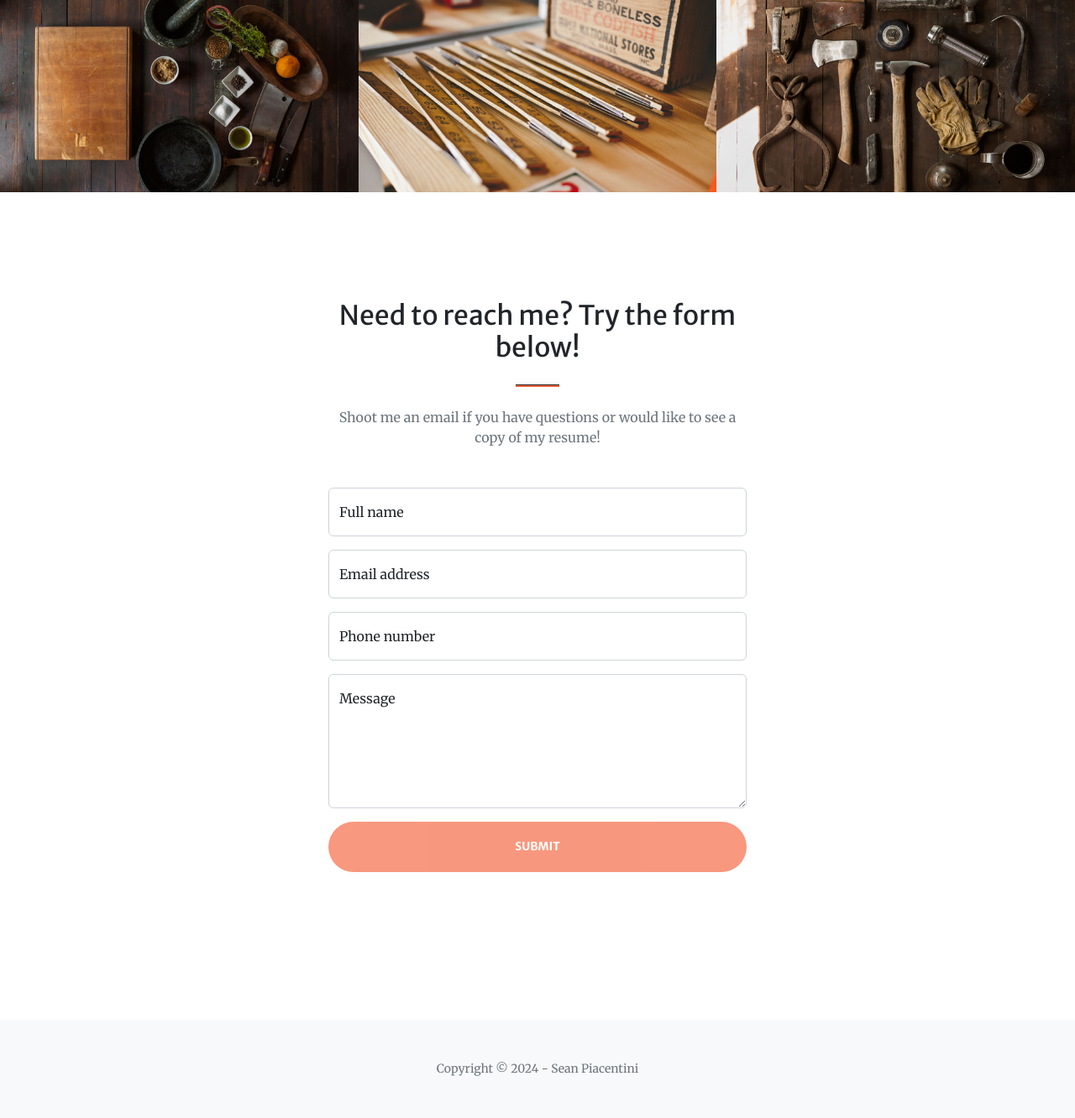
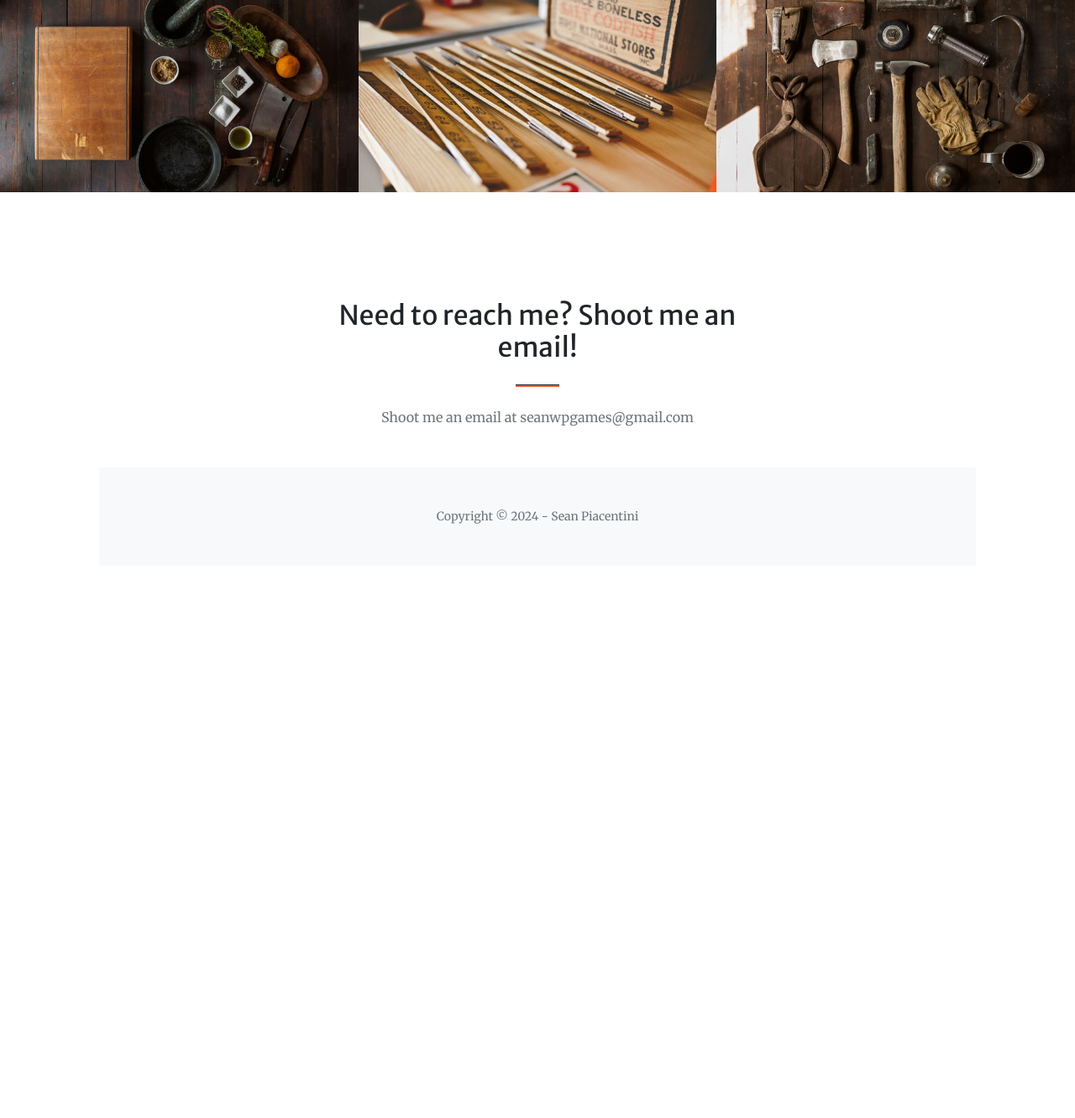
Before and after one commit to SeanRVACode/Professional-Portfolio, a Flask app: page / in a window 1280 px wide. Shown: the part 2071-3403 px from the top of the page at 84% size. After the commit the page ends 2695 px from the top, so only its background shows below. Run offline with Flask 3, Linux system fonts and the light colour scheme; some libraries are stand-ins or nearby versions.

Commit message:
Name Changes

```diff
--- a/Portfolio Website/templates/index.html
+++ b/Portfolio Website/templates/index.html
@@ -284,130 +284,14 @@
       <div class="container px-4 px-lg-5">
         <div class="row gx-4 gx-lg-5 justify-content-center">
           <div class="col-lg-8 col-xl-6 text-center">
-            <h2 class="mt-0">Need to reach me? Try the form below!</h2>
+            <h2 class="mt-0">Need to reach me? Shoot me an email!</h2>
             <hr class="divider" />
             <p class="text-muted mb-5">
-                Shoot me an email if you have questions or would like to see a copy of my resume!
+                Shoot me an email at seanwpgames@gmail.com
             </p>
           </div>
         </div>
-        <div class="row gx-4 gx-lg-5 justify-content-center mb-5">
-          <div class="col-lg-6">
-            <!-- * * * * * * * * * * * * * * *-->
-            <!-- * * SB Forms Contact Form * *-->
-            <!-- * * * * * * * * * * * * * * *-->
-            <!-- This form is pre-integrated with SB Forms.-->
-            <!-- To make this form functional, sign up at-->
-            <!-- https://startbootstrap.com/solution/contact-forms-->
-            <!-- to get an API token!-->
-            <form id="contactForm" data-sb-form-api-token="API_TOKEN">
-              <!-- Name input-->
-              <div class="form-floating mb-3">
-                <input
-                  class="form-control"
-                  id="name"
-                  type="text"
-                  placeholder="Enter your name..."
-                  data-sb-validations="required"
-                />
-                <label for="name">Full name</label>
-                <div class="invalid-feedback" data-sb-feedback="name:required">
-                  A name is required.
-                </div>
-              </div>
-              <!-- Email address input-->
-              <div class="form-floating mb-3">
-                <input
-                  class="form-control"
-                  id="email"
-                  type="email"
-                  placeholder="name@example.com"
-                  data-sb-validations="required,email"
-                />
-                <label for="email">Email address</label>
-                <div class="invalid-feedback" data-sb-feedback="email:required">
-                  An email is required.
-                </div>
-                <div class="invalid-feedback" data-sb-feedback="email:email">
-                  Email is not valid.
-                </div>
-              </div>
-              <!-- Phone number input-->
-              <div class="form-floating mb-3">
-                <input
-                  class="form-control"
-                  id="phone"
-                  type="tel"
-                  placeholder="(123) 456-7890"
-                  data-sb-validations="required"
-                />
-                <label for="phone">Phone number</label>
-                <div class="invalid-feedback" data-sb-feedback="phone:required">
-                  A phone number is required.
-                </div>
-              </div>
-              <!-- Message input-->
-              <div class="form-floating mb-3">
-                <textarea
-                  class="form-control"
-                  id="message"
-                  type="text"
-                  placeholder="Enter your message here..."
-                  style="height: 10rem"
-                  data-sb-validations="required"
-                ></textarea>
-                <label for="message">Message</label>
-                <div
-                  class="invalid-feedback"
-                  data-sb-feedback="message:required"
-                >
-                  A message is required.
-                </div>
-              </div>
-              <!-- Submit success message-->
-              <!---->
-              <!-- This is what your users will see when the form-->
-              <!-- has successfully submitted-->
-              <div class="d-none" id="submitSuccessMessage">
-                <div class="text-center mb-3">
-                  <div class="fw-bolder">Form submission successful!</div>
-                  To activate this form, sign up at
-                  <br />
-                  <a href="https://startbootstrap.com/solution/contact-forms"
-                    >https://startbootstrap.com/solution/contact-forms</a
-                  >
-                </div>
-              </div>
-              <!-- Submit error message-->
-              <!---->
-              <!-- This is what your users will see when there is-->
-              <!-- an error submitting the form-->
-              <div class="d-none" id="submitErrorMessage">
-                <div class="text-center text-danger mb-3">
-                  Error sending message!
-                </div>
-              </div>
-              <!-- Submit Button-->
-              <div class="d-grid">
-                <button
-                  class="btn btn-primary btn-xl disabled"
-                  id="submitButton"
-                  type="submit"
-                >
-                  Submit
-                </button>
-              </div>
-            </form>
-          </div>
-        </div>
-        <!-- <div class="row gx-4 gx-lg-5 justify-content-center">
-          <div class="col-lg-4 text-center mb-5 mb-lg-0">
-            <i class="bi-phone fs-2 mb-3 text-muted"></i>
-            <div>+1 (555) 123-4567</div>
-          </div>
-        </div>
-      </div> -->
-    </section>
+
     <!-- Footer-->
     <footer class="bg-light py-5">
       <div class="container px-4 px-lg-5">
```
